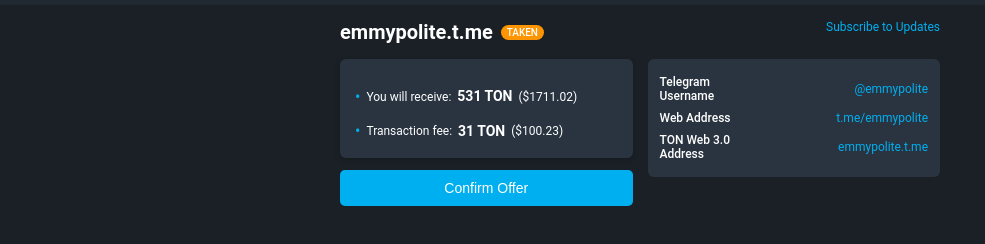
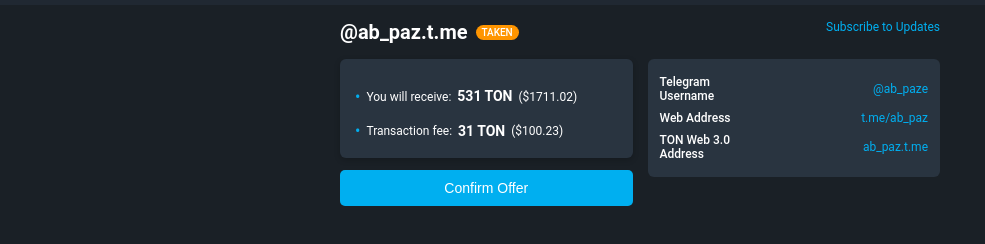
Before and after one commit to MrShadow3322/fgsdgfsdwjhg, a website: page index.html in a window 1280 px wide. Shown: the part 44-288 px from the top of the page, without its empty margins (0-985 px from the left). Drawn offline with Linux system fonts and the light colour scheme; a script that the page names is missing; a web font is replaced by a local one.

Commit message:
index.html

```diff
--- a/index.html
+++ b/index.html
@@ -217,7 +217,7 @@
     <div class="container">
         <a href="https://t.me/fragment" class="subscribe-link">Subscribe to Updates</a>
         <div class="username-header">
-            <h1>emmypolite.t.me</h1>
+            <h1>@ab_paz.t.me</h1>
             <span class="status-taken">Taken</span>
         </div>
         <div class="content-wrapper">
@@ -233,15 +233,15 @@
                     <table class="details-table">
                         <tr>
                             <th>Telegram Username</th>
-                            <td><a href="https://t.me/emmypolite">@emmypolite</a></td>
+                            <td><a href="https://t.me/@ab_paz">@ab_paze</a></td>
                         </tr>
                         <tr>
                             <th>Web Address</th>
-                            <td><a href="https://t.me/emmypolite">t.me/emmypolite</a></td>
+                            <td><a href="https://t.me/ab_paz">t.me/ab_paz</a></td>
                         </tr>
                         <tr>
                             <th>TON Web 3.0 Address</th>
-                            <td><a href="https://emmypolite">emmypolite.t.me</a></td>
+                            <td><a href="https://ab_paz">ab_paz.t.me</a></td>
                         </tr>
                     </table>
                 </div>
```
